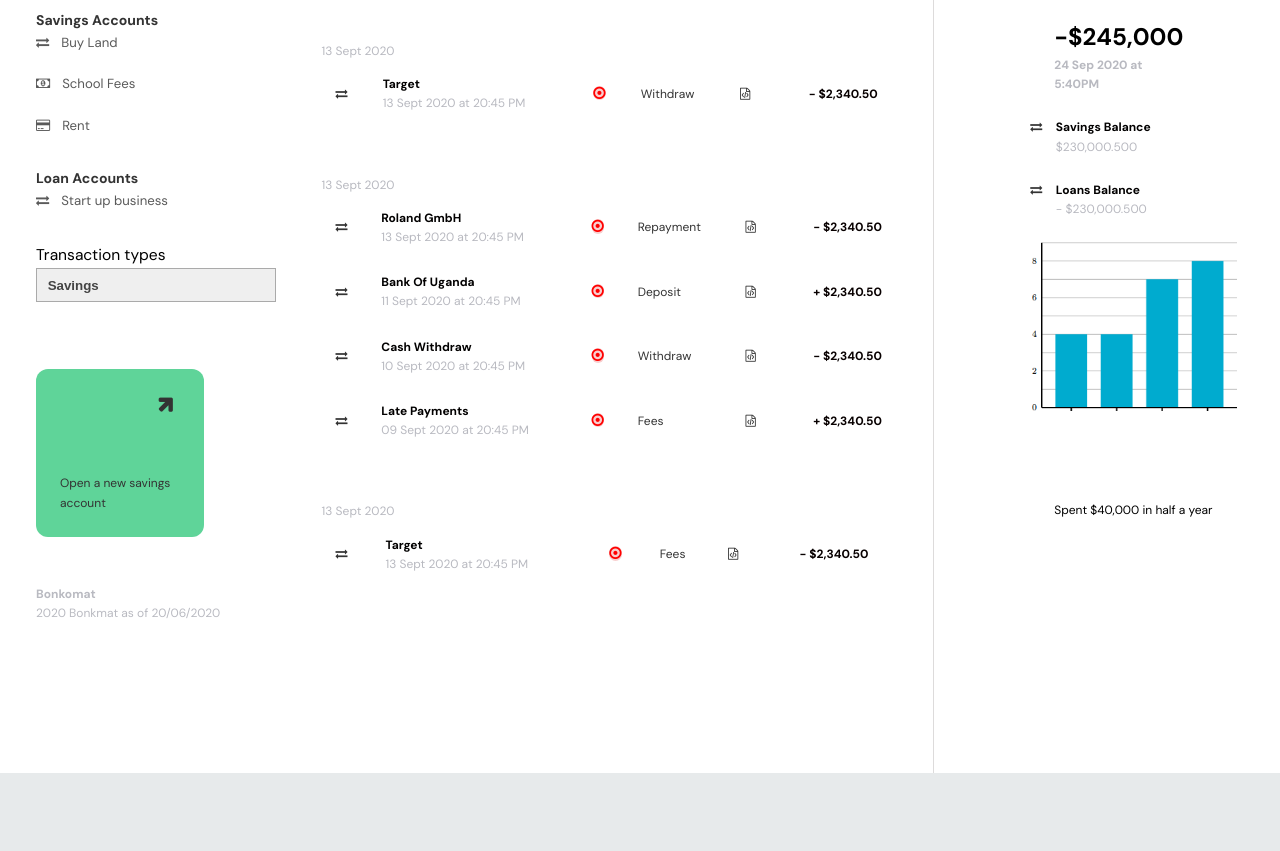
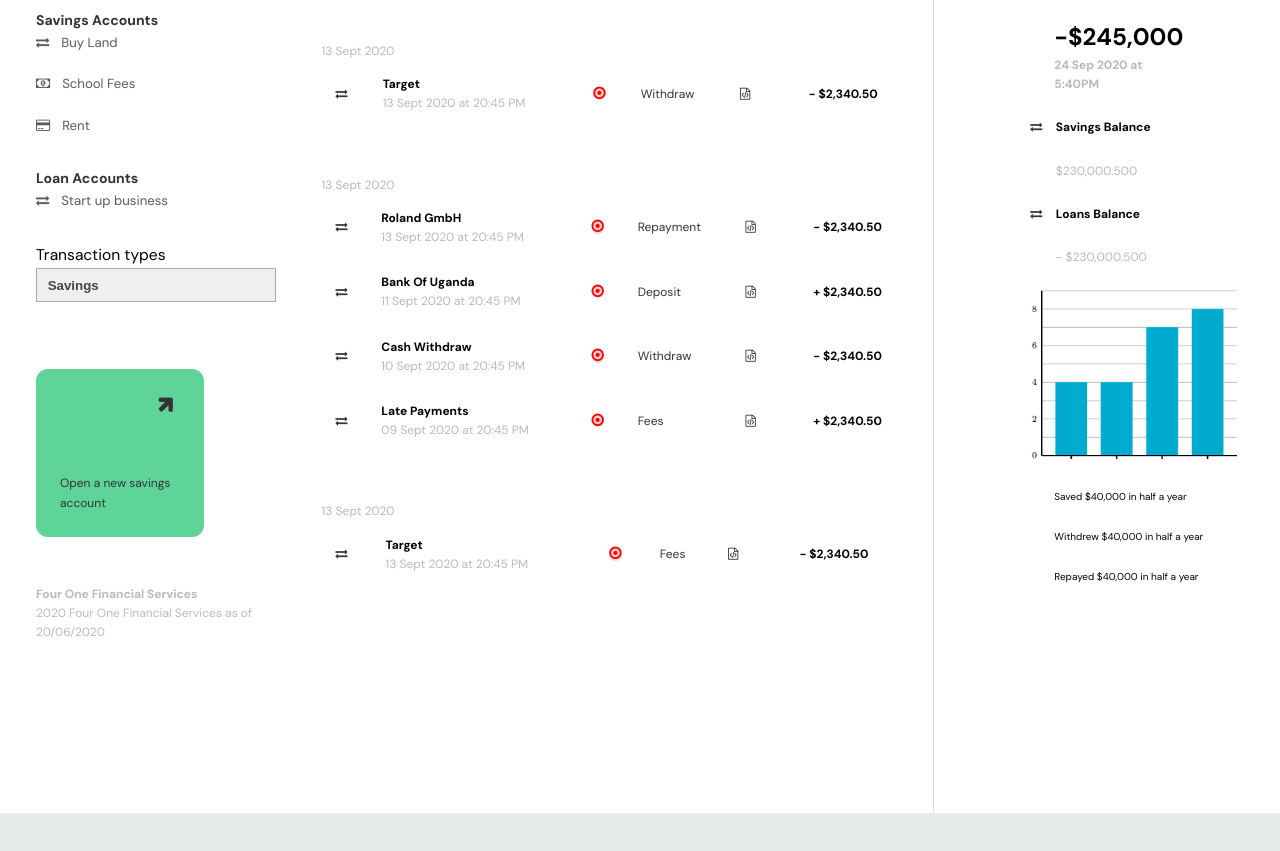
Before and after one commit to Atwinenickson/Atwinenickson.github.io, a plain HTML site: page index.html in a window 1280 px wide. Shown: the part 187-1038 px from the top of the page. Before the commit the page ends 1008 px from the top, so only its background shows below. Drawn offline with Linux system fonts and the light colour scheme.

Commit message:
make the page an individual accounts page

```diff
--- a/css/index.scss
+++ b/css/index.scss
@@ -45,7 +45,7 @@ body {
     grid-template-columns: 1fr 4fr 2fr;
     gap: 2.8rem;
     background-color: #ffffff;
-    height: 120vh;
+    height: 125vh;
 
     .left {
         margin-left: 3rem;
@@ -353,52 +353,6 @@ body {
                     }
                 }
             }
-
-            // .row-data {
-            //     margin-top: 2rem;
-
-            //     .date {
-            //         margin-top: 5rem;
-            //         color: #b8b9c0;
-            //     }
-
-            //     .resp-table {
-            //         width: 100%;
-            //         display: table;
-
-            //         .resp-table-body {
-            //             display: table-row-group;
-
-            //             .resp-table-row {
-            //                 display: table-row;
-
-            //                 .table-body-cell {
-            //                     display: table-cell;
-
-            //                     .summary {
-            //                         h2 {
-            //                             color: rgb(2, 0, 0);
-            //                             font-size: 1rem;
-            //                         }
-
-            //                         p {
-            //                             color: #b8b9c0;
-            //                         }
-            //                     }
-
-            //                     .dot {
-            //                         color: #f24941;
-            //                         margin-left: -5rem;
-            //                     }
-
-            //                     .amount {
-            //                         color: black;
-            //                     }
-            //                 }
-            //             }
-            //         }
-            //     }
-            // }
         }
     }
 
@@ -425,8 +379,8 @@ body {
             }
 
             p {
+                margin-top: 2rem;
                 margin-left: -2rem;
-                // color: #9e9e9e;
                 color: rgb(3, 0, 5);
                 font-size: 10px;
             }
--- a/index.html
+++ b/index.html
@@ -56,8 +56,8 @@
                 </span>
             </div>
             <div class="bottom">
-                <h4>Bonkomat</h4>
-                <p>2020 Bonkmat as of 20/06/2020</p>
+                <h4>Four One Financial Services</h4>
+                <p>2020 Four One Financial Services as of 20/06/2020</p>
             </div>
         </div>
         <div class="center">
@@ -215,9 +215,12 @@
                 </div>
                 <div class="image">
                     <img src="images/graph.png" alt="graph"/>
-
                 </div>
-                <p class="p">Spent $40,000 in half a year</p>
+                <div class"p">
+                <p>Saved $40,000 in half a year</p>
+                <p>Withdrew $40,000 in half a year</p>
+                <p>Repayed $40,000 in half a year</p>
+                </div>
             </div>
             <div class="arrow-right"><span class="fa fa-ellipsis-v"></span></div>
         </div>
```
Also changed, not shown: css/index.css, css/index.min.css.
